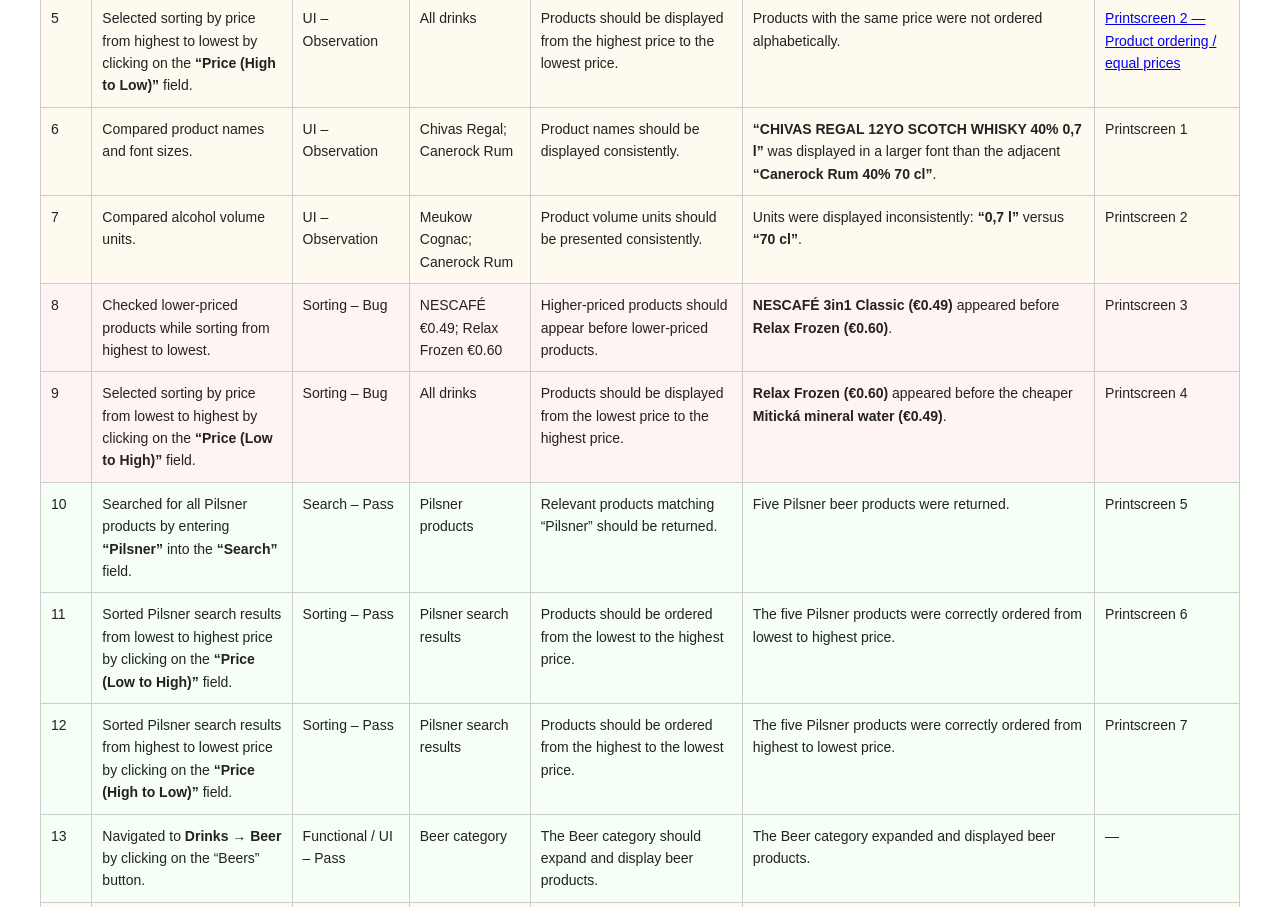
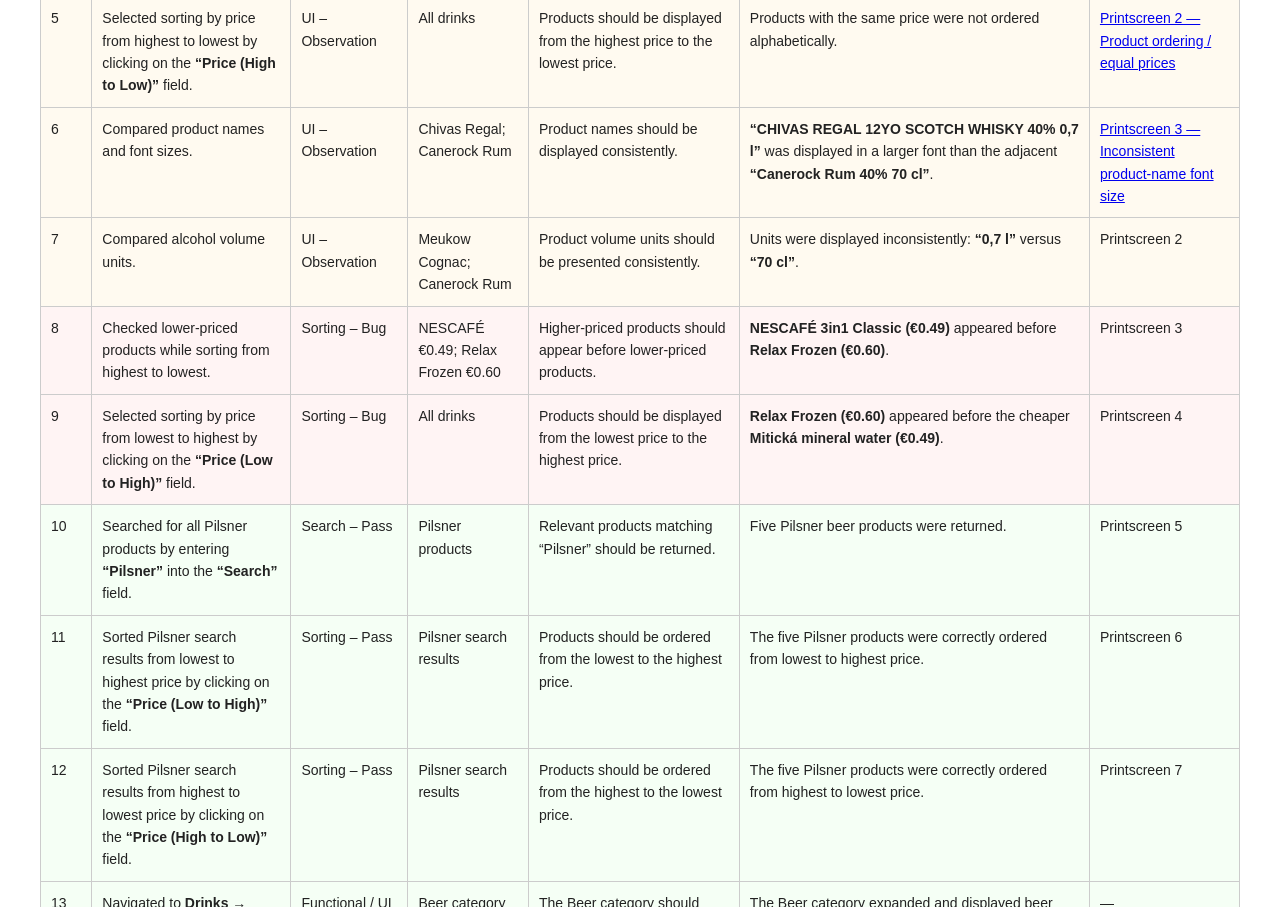
Before and after one commit to codinggekko/Portfolio_QA, a plain HTML site: page Manual_testing_Tesco/Explorstory_testing/Session1_small_purchase/tesco_exploratory_testing_report_edited.html in a window 1280 px wide. Shown: the part 1788-2695 px from the top of the page. Drawn offline with Linux system fonts and the light colour scheme.

Commit message:
Update tesco_exploratory_testing_report_edited.html

```diff
--- a/Manual_testing_Tesco/Explorstory_testing/Session1_small_purchase/tesco_exploratory_testing_report_edited.html
+++ b/Manual_testing_Tesco/Explorstory_testing/Session1_small_purchase/tesco_exploratory_testing_report_edited.html
@@ -61,7 +61,7 @@
 <tr class="pass"><td>3</td><td>Navigated to <strong>More → Drinks</strong> by clicking on the “Drinks” button.</td><td>Functional / UI – Pass</td><td>Drinks category</td><td>Drink-related categories should be displayed.</td><td>Drink-related categories were displayed as expandable/clickable categories, with <strong>all drink products</strong> displayed below.</td><td>—</td></tr>
 <tr class="observation"><td>4</td><td>Used the <strong>“Sort by”</strong> function.</td><td>Functional / UI – Observation</td><td>All drinks</td><td>Several sorting options should be available, including sorting by price and alphabetically by product name.</td><td>Sorting was available by price, but alphabetical sorting by product name was not available.</td><td>—</td></tr>
 <tr class="observation"><td>5</td><td>Selected sorting by price from highest to lowest by clicking on the <strong>“Price (High to Low)”</strong> field.</td><td>UI – Observation</td><td>All drinks</td><td>Products should be displayed from the highest price to the lowest price.</td><td>Products with the same price were not ordered alphabetically.</td><td><a href="Printscreen2_Product_ordering_equal_prices.JPG">Printscreen 2 — Product ordering / equal prices</a></td></tr>
-<tr class="observation"><td>6</td><td>Compared product names and font sizes.</td><td>UI – Observation</td><td>Chivas Regal; Canerock Rum</td><td>Product names should be displayed consistently.</td><td><strong>“CHIVAS REGAL 12YO SCOTCH WHISKY 40% 0,7 l”</strong> was displayed in a larger font than the adjacent <strong>“Canerock Rum 40% 70 cl”</strong>.</td><td>Printscreen 1</td></tr>
+<tr class="observation"><td>6</td><td>Compared product names and font sizes.</td><td>UI – Observation</td><td>Chivas Regal; Canerock Rum</td><td>Product names should be displayed consistently.</td><td><strong>“CHIVAS REGAL 12YO SCOTCH WHISKY 40% 0,7 l”</strong> was displayed in a larger font than the adjacent <strong>“Canerock Rum 40% 70 cl”</strong>.</td><td><a href="Printscreen3_Inconsistent_product_name_font_size.JPG">Printscreen 3 — Inconsistent product-name font size</a></td></tr>
 <tr class="observation"><td>7</td><td>Compared alcohol volume units.</td><td>UI – Observation</td><td>Meukow Cognac; Canerock Rum</td><td>Product volume units should be presented consistently.</td><td>Units were displayed inconsistently: <strong>“0,7 l”</strong> versus <strong>“70 cl”</strong>.</td><td>Printscreen 2</td></tr>
 <tr class="bug"><td>8</td><td>Checked lower-priced products while sorting from highest to lowest.</td><td>Sorting – Bug</td><td>NESCAFÉ €0.49; Relax Frozen €0.60</td><td>Higher-priced products should appear before lower-priced products.</td><td><strong>NESCAFÉ 3in1 Classic (€0.49)</strong> appeared before <strong>Relax Frozen (€0.60)</strong>.</td><td>Printscreen 3</td></tr>
 <tr class="bug"><td>9</td><td>Selected sorting by price from lowest to highest by clicking on the <strong>“Price (Low to High)”</strong> field.</td><td>Sorting – Bug</td><td>All drinks</td><td>Products should be displayed from the lowest price to the highest price.</td><td><strong>Relax Frozen (€0.60)</strong> appeared before the cheaper <strong>Mitická mineral water (€0.49)</strong>.</td><td>Printscreen 4</td></tr>
```
